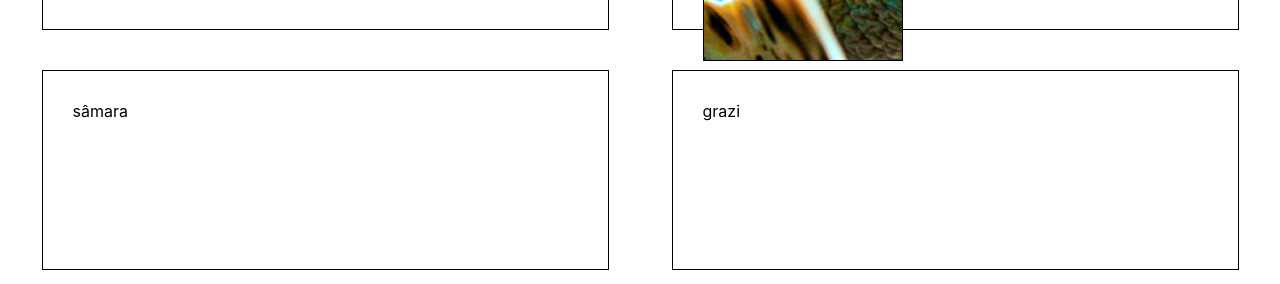
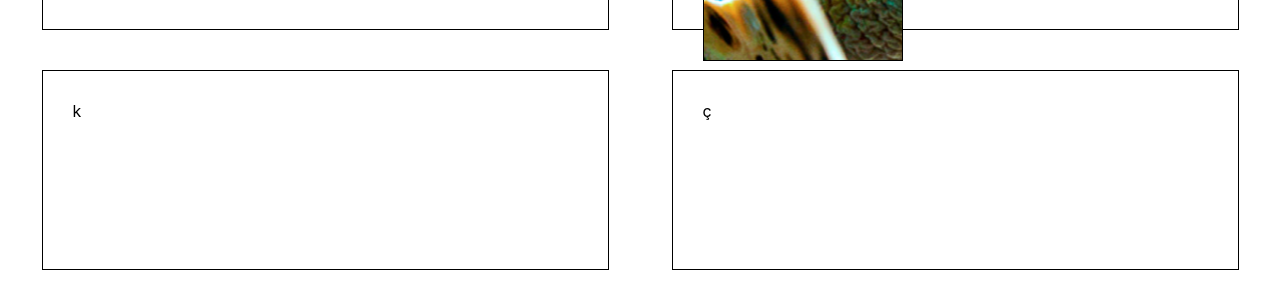
Before and after one commit to Marciatkm/projeto-finale-reprograma, a React (Create React App) app: page / in a window 1280 px wide. Shown: the part 668-952 px from the top of the page. Built offline with nearby package versions, Linux system fonts and the light colour scheme.

Commit message:
:neutral_face:

```diff
--- a/src/componentes/Conteudo/Conteudo.jsx
+++ b/src/componentes/Conteudo/Conteudo.jsx
@@ -1,6 +1,5 @@
 import "../Conteudo/conteudo.styles.css"
-import Planeta from "../../assets/Tartaruga-planeta.png"
-import Imagens from "../Imagens/Imagens"
+
  import "../Conteudo/conteudo.styles.css"
 
 const Conteudo = () => {
@@ -11,8 +10,8 @@ const Conteudo = () => {
 
         </div>
         <div class="child"><div className="turtle-img"></div></div>
-        <div class="child">sâmara</div>
-        <div class="child">grazi</div>
+        <div class="child">k</div>
+        <div class="child">ç</div>
     </div>
 
 
```
